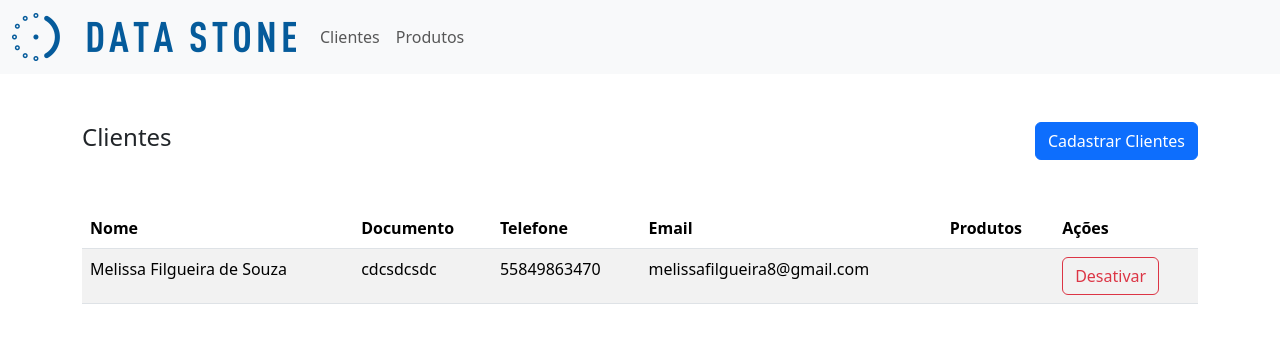
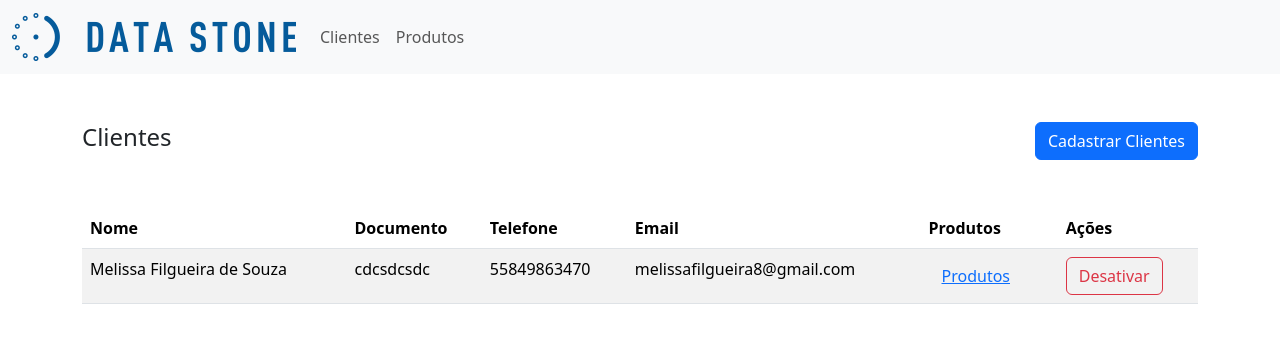
Before and after one commit to MelissaFil/clientProducVue, a Vue app in the folder cliente-product/: page /clientes in a window 1280 px wide. Shown: the top 342 px of the page. Built offline with nearby package versions, Linux system fonts and the light colour scheme; data requests are answered from the project's data file; the HTML template or start-up script is replaced by a standard one.

Commit message:
corrigindo exibição do link produtos

```diff
--- a/cliente-product/src/components/Table.vue
+++ b/cliente-product/src/components/Table.vue
@@ -11,7 +11,7 @@
       <tr v-for="(item, index) in data" :key="index">
         <td v-for="(coluna, index) in colunas" :key="index">
           <template v-if="coluna.toLowerCase() === 'produtos'">
-            <router-link v-if="item.produtos> 0" to="/" class="btn btn-link">Produtos</router-link>
+            <router-link v-if="item.produtos" to="/" class="btn btn-link">Produtos</router-link>
           </template>
           <template v-else-if="item[coluna.toLowerCase()]">
             <!-- Caso contrário, exibe o valor normalmente -->
```
